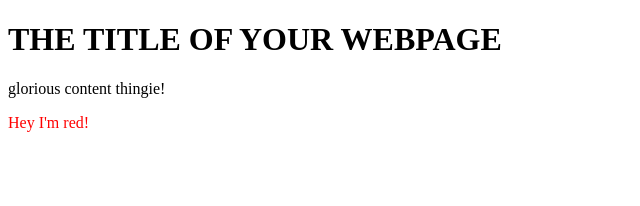
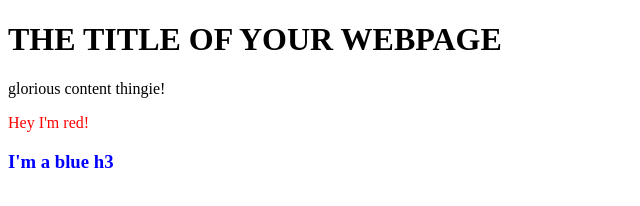
Before and after one commit to HasinJ/DOMexerciseJavascript, a plain HTML site: page index.html in a window 1280 px wide. Shown: the whole page, without its empty margins (0-640 px from the left). Drawn offline with Linux system fonts and the light colour scheme.

Commit message:
added blue h3

```diff
--- a/index.html
+++ b/index.html
@@ -31,6 +31,14 @@
 
       container.appendChild(paragraph);
 
+      //an <h3> with blue text that says “I’m a blue h3!”
+      const heading3 = document.createElement('h3')
+
+      heading3.setAttribute('style', 'color:blue;');
+      heading3.textContent = "I'm a blue h3";
+
+      container.appendChild(heading3);
+
 
     </script>
 
```
